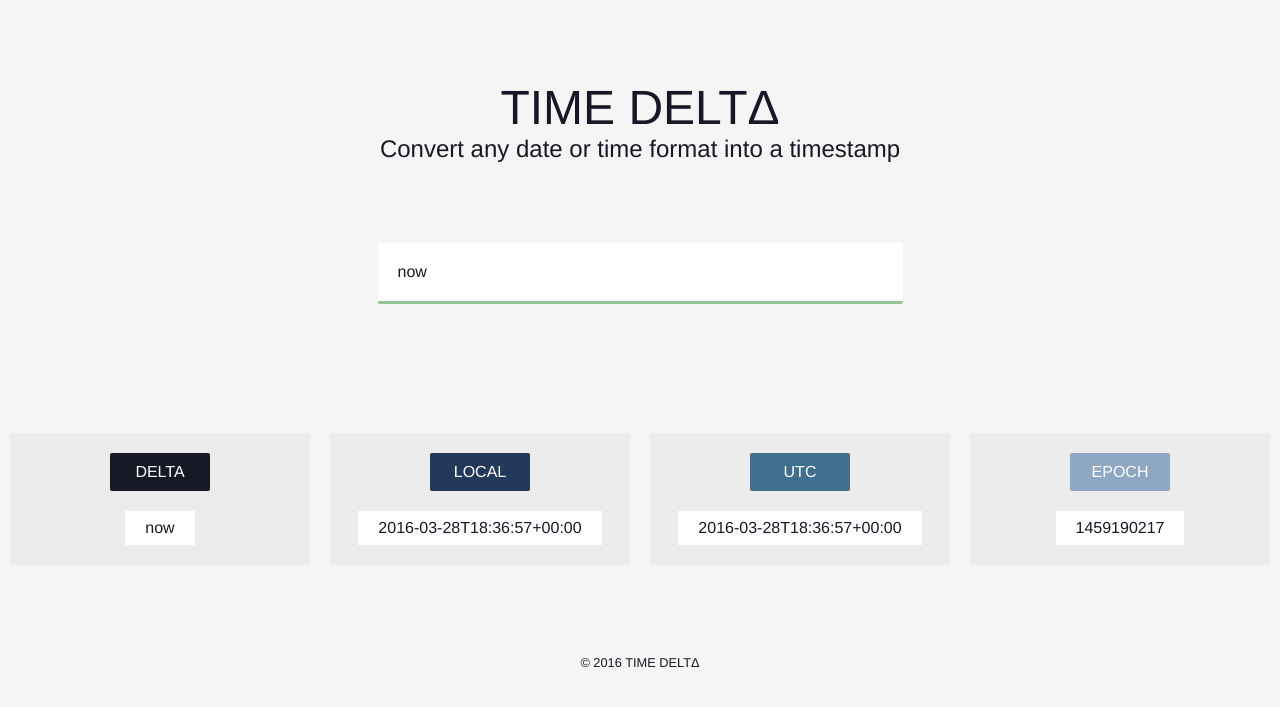
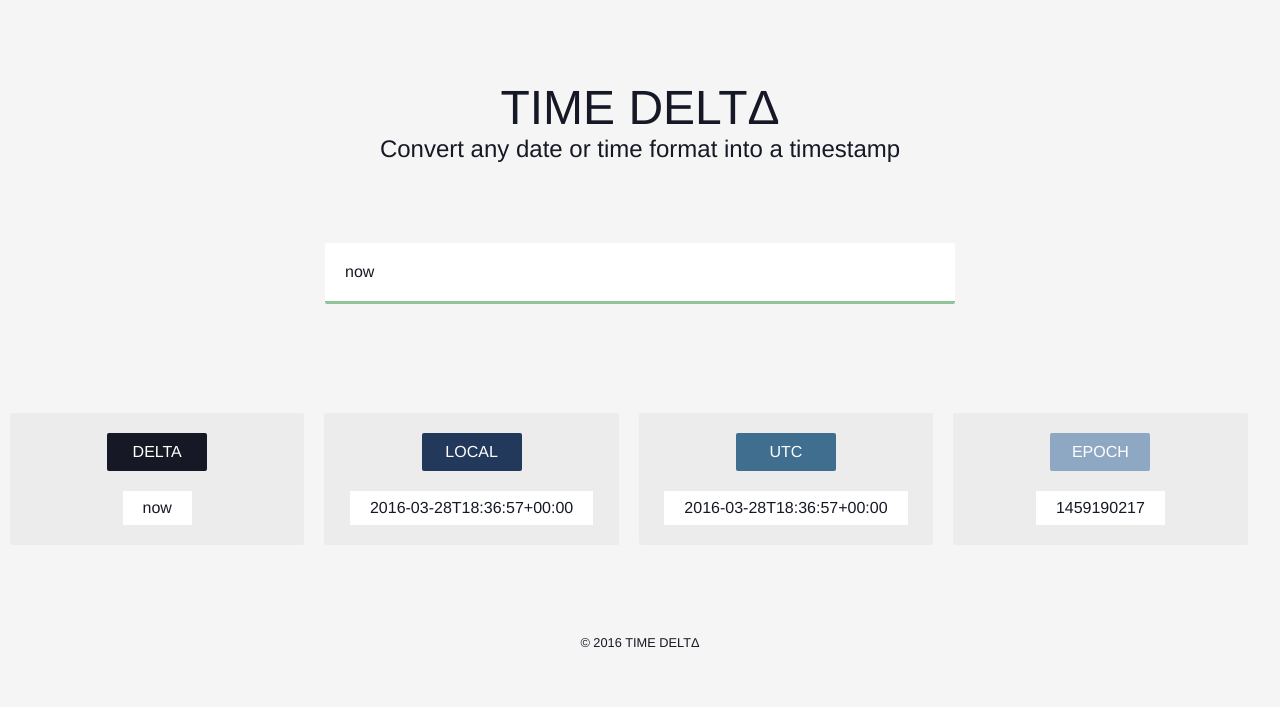
Before and after one commit to hellojacq/timedelta, a Python web app: template templates/index.html in a window 1280 px wide. Shown: the top 707 px of the page. Run offline with Jinja, Linux system fonts and the light colour scheme; the template is opened without the code that fills it, so the values that code supplies are empty; some web fonts are replaced.

Commit message:
first stab at mobile-first responsive layout

```diff
--- a/assets/css/main.css
+++ b/assets/css/main.css
@@ -15,13 +15,15 @@ html {
 }
 
 #page {
-  width: 1280px;
+  width: auto;
   margin: auto;
 }
 
 #query {
   text-align: center;
-  height: 100px;
+  height: 80px;
+  padding-left: 10px;
+  padding-right: 10px;
 }
 
 header {
@@ -50,6 +52,7 @@ input[type="text"] {
   background-color: white;
   outline: none;
   font-size: 1em;
+  width: 90%;
 
   -webkit-transition: all 0.30s ease-in-out;
   -moz-transition: all 0.30s ease-in-out;
@@ -64,12 +67,47 @@ input[type="text"] {
 }
 
 .output {
-  float: left;
-  width: 300px;
-  margin: 10px;
+  width: auto;
+  margin: 20px;
   background-color: #ECECEC;
   padding: 20px;
   border-radius: 2px;
+  float: none;
+}
+
+@media (min-width: 768px) {
+  #page {
+    width: 768px;
+    margin: auto;
+  }
+
+  .output {
+    width: 45%;
+    margin: 10px;
+    float: left;
+  }
+
+  input[type="text"] {
+    width: 80%;
+  }
+}
+
+@media (min-width: 1280px) {
+  #page {
+    width: 1280px;
+    margin: auto;
+  }
+  .output {
+    width: 23%;
+    margin: 10px;
+    float: left;
+    display: inline;
+    clear: none;
+  }
+
+  input[type="text"] {
+    width: 50%;
+  }
 }
 
 .output-name {
--- a/templates/index.html
+++ b/templates/index.html
@@ -3,6 +3,7 @@
   <head>
     <title>Time Delta</title>
     <meta charset="utf-8">
+    <meta name="viewport" content="width=device-width, initial-scale=1.0">
     <link href='https://fonts.googleapis.com/css?family=Muli:300' rel='stylesheet' type='text/css'>
     <link rel="stylesheet" href="{{ static_url('css/main.css') }}" type="text/css">
     <script src="{{ static_url('js/moment-2.12.0.min.js') }}"></script>
@@ -20,7 +21,7 @@
       </header>
       <div id="content">
         <div id="query">
-          <input type="text" id="js-query" name="query" value="now" placeholder="Enter a date or timestamp" size="50" max-length="50" required="required" />
+          <input type="text" id="js-query" name="query" value="now" placeholder="Enter a date or timestamp" required="required" />
           <div class="message" id="js-error"></div>
         </div>
         <div id="output-data">
```
